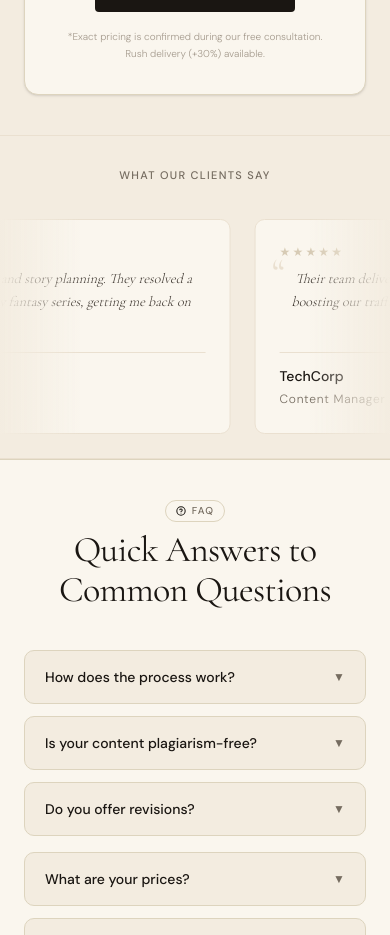
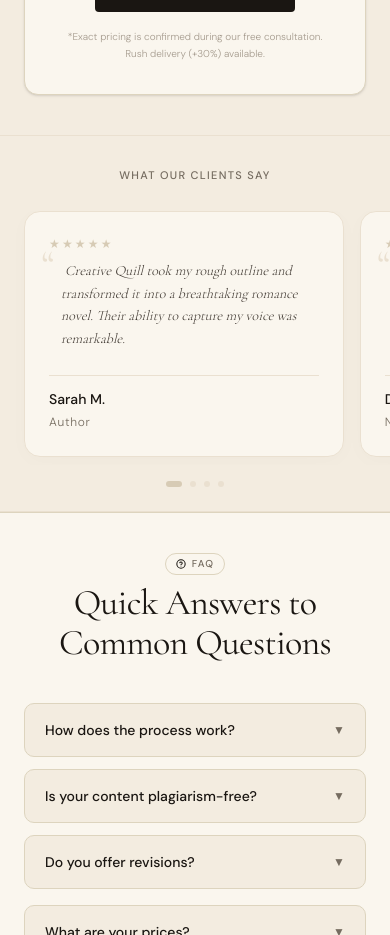
Before and after one commit to JbRzKratos/creativequill, a Next.js app: page / in a window 390 px wide. Shown: the part 5900-6835 px from the top of the page. Built offline with nearby package versions, Linux system fonts and the light colour scheme.

Commit message:
feat: implement about and works pages with team section and process timeline components

```diff
--- a/app/(Pages)/about/aboutClient.tsx
+++ b/app/(Pages)/about/aboutClient.tsx
@@ -133,6 +133,7 @@ export function TeamSection({ team }: { team: TeamMember[] }) {
                 }}
                 className="cq-member-img-wrap"
               >
+                {/* eslint-disable-next-line @next/next/no-img-element */}
                 <img
                   src={member.fallback}
                   alt={member.name}
--- a/app/(Pages)/about/page.tsx
+++ b/app/(Pages)/about/page.tsx
@@ -366,6 +366,7 @@ export default function AboutPage() {
         <section className="ab-story">
           <div className="ab-story-inner">
             <div className="ab-story-img" data-cursor="card">
+              {/* eslint-disable-next-line @next/next/no-img-element */}
               <img
                 src="https://images.unsplash.com/photo-1519682337058-a94d519337bc?q=80&w=800&auto=format&fit=crop"
                 alt="Writing at desk"
--- a/app/(Pages)/works/page.tsx
+++ b/app/(Pages)/works/page.tsx
@@ -172,6 +172,7 @@ export default function WorksPage() {
             {projects.map((project) => (
               <div key={project.id} className="wk-card">
                 <div className="wk-card-img-wrap">
+                  {/* eslint-disable-next-line @next/next/no-img-element */}
                   <img
                     src={project.img}
                     alt={project.title}
--- a/components/effects/HomeComponents.tsx
+++ b/components/effects/HomeComponents.tsx
@@ -727,6 +727,8 @@ export function ContentAuditCard() {
 /* ── 8. SOCIAL PROOF MARQUEE ── */
 export function SocialProofMarquee() {
   const [isPaused, setIsPaused] = useState(false);
+  const [mobileActiveIndex, setMobileActiveIndex] = useState(0);
+
   const testimonials = [
     { quote: "Creative Quill took my rough outline and transformed it into a breathtaking romance novel. Their ability to capture my voice was remarkable.", author: "Sarah M.", role: "Author" },
     { quote: "The structured development process gave me so much peace of mind. They hit every deadline and character arcs were deep.", author: "David L.", role: "Novelist" },
@@ -734,8 +736,22 @@ export function SocialProofMarquee() {
     { quote: "Their team delivered clean, engaging content on-time, boosting our traffic. Professional from start to finish.", author: "TechCorp", role: "Content Manager" }
   ];
 
+  const handleMobileScroll = (e: React.UIEvent<HTMLDivElement>) => {
+    const target = e.currentTarget;
+    const scrollLeft = target.scrollLeft;
+    const cardEl = target.querySelector('.mobile-testimonial-card');
+    if (!cardEl) return;
+    const cardWidth = cardEl.getBoundingClientRect().width;
+    const gap = 16;
+    const stepWidth = cardWidth + gap;
+    const index = Math.round(scrollLeft / stepWidth);
+    setMobileActiveIndex(Math.min(testimonials.length - 1, Math.max(0, index)));
+  };
+
   return (
-    <section className="section-sm" style={{ background: "var(--cq-cream-mid)", borderTop: "1px solid var(--border)", borderBottom: "1px solid var(--border)", position: "relative" }}>
+    <>
+      {/* ── DESKTOP: Testimonials Marquee ── */}
+      <section className="hidden lg:block section-sm" style={{ background: "var(--cq-cream-mid)", borderTop: "1px solid var(--border)", borderBottom: "1px solid var(--border)", position: "relative" }}>
         <div style={{ textAlign: "center", marginBottom: "2rem" }}>
           <span className="label-text">What Our Clients Say</span>
         </div>
@@ -841,6 +857,118 @@ export function SocialProofMarquee() {
           }
         `}</style>
       </section>
+
+      {/* ── MOBILE: Touch & Swipe Cards Carousel ── */}
+      <section
+        className="block lg:hidden section-sm"
+        style={{
+          background: "var(--cq-cream-mid)",
+          borderTop: "1px solid var(--border)",
+          borderBottom: "1px solid var(--border)",
+          position: "relative",
+          overflow: "hidden"
+        }}
+      >
+        <div style={{ textAlign: "center", marginBottom: "1.5rem" }}>
+          <span className="label-text">What Our Clients Say</span>
+        </div>
+
+        {/* Swipe container */}
+        <div
+          onScroll={handleMobileScroll}
+          className="no-scrollbar"
+          style={{
+            display: "flex",
+            gap: "16px",
+            overflowX: "auto",
+            scrollSnapType: "x mandatory",
+            WebkitOverflowScrolling: "touch",
+            scrollbarWidth: "none",
+            paddingLeft: "24px",
+            paddingRight: "24px",
+            paddingBottom: "8px",
+          }}
+        >
+          <style>{`
+            .no-scrollbar::-webkit-scrollbar {
+              display: none;
+            }
+          `}</style>
+          {testimonials.map((t, idx) => (
+            <div
+              key={`testimonial-mob-${idx}`}
+              className="mobile-testimonial-card"
+              style={{
+                flex: "0 0 82vw",
+                maxWidth: "320px",
+                scrollSnapAlign: "center",
+                background: "var(--cq-cream)",
+                border: "1px solid var(--cq-cream-dark)",
+                borderRadius: "16px",
+                padding: "24px",
+                display: "flex",
+                flexDirection: "column",
+                justifyContent: "space-between",
+                gap: "1.5rem",
+                boxShadow: "0 4px 20px rgba(0, 0, 0, 0.02)",
+              }}
+            >
+              <div>
+                <div className="text-xs text-[var(--cq-teal)] mb-2 tracking-widest">★★★★★</div>
+                <div style={{ position: "relative" }}>
+                  <span style={{
+                    fontFamily: "var(--font-display)",
+                    fontSize: "2.5rem",
+                    color: "var(--cq-cream-dark)",
+                    lineHeight: 0,
+                    position: "absolute",
+                    left: "-0.5rem",
+                    top: "0.25rem",
+                    pointerEvents: "none"
+                  }}>&ldquo;</span>
+                  <p className="font-serif italic text-sm font-light text-[var(--cq-ink-mid)] leading-relaxed pl-3" style={{ margin: 0, textIndent: "0.25rem" }}>
+                    {t.quote}
+                  </p>
+                </div>
+              </div>
+              <div style={{ borderTop: "1px solid var(--cq-cream-dark)", paddingTop: "0.75rem" }}>
+                <p style={{ fontFamily: "var(--font-body)", fontSize: "0.875rem", fontWeight: 500, color: "var(--cq-ink)", margin: 0 }}>
+                  {t.author}
+                </p>
+                <p style={{ fontFamily: "var(--font-body)", fontSize: "0.75rem", color: "var(--cq-ink-muted)", margin: 0, letterSpacing: "var(--tracking-wide)" }}>
+                  {t.role}
+                </p>
+              </div>
+            </div>
+          ))}
+        </div>
+
+        {/* Mobile Dot Navigation */}
+        <div
+          style={{
+            display: "flex",
+            justifyContent: "center",
+            gap: "8px",
+            marginTop: "16px",
+          }}
+        >
+          {testimonials.map((_, i) => (
+            <div
+              key={`dot-${i}`}
+              style={{
+                width: i === mobileActiveIndex ? "16px" : "6px",
+                height: "6px",
+                borderRadius: "3px",
+                background: i === mobileActiveIndex
+                  ? "var(--cq-teal)"
+                  : "var(--cq-cream-dark)",
+                transition: "width 250ms ease, background 250ms ease",
+              }}
+            />
+          ))}
+        </div>
+      </section>
+    </>
   );
 }
 
```
Lines whose indentation alone changed are shown as unchanged.
